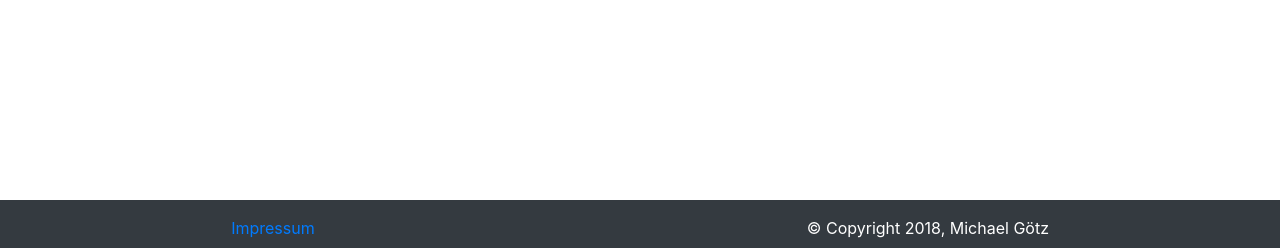
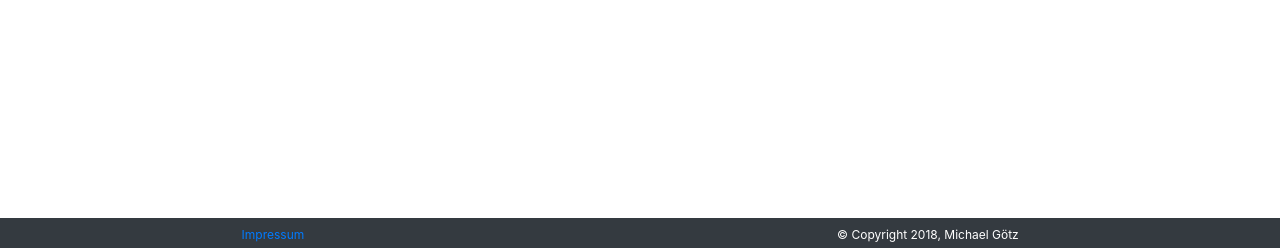
Before and after one commit to michigg/quotes, a Django app: page / in a window 1280 px wide. Shown: the part 552-800 px from the top of the page. Run offline with Django 3.2, Linux system fonts and the light colour scheme; data that the repository does not hold is empty; some libraries are stand-ins or nearby versions.

Commit message:
Reduce footer size

```diff
--- a/fachschaftszitat/static/home/main.css
+++ b/fachschaftszitat/static/home/main.css
@@ -2,4 +2,5 @@ footer {
     position: fixed;
     bottom: 0;
     width: 100%;
+    font-size: 12px;
 }
--- a/fachschaftszitat/templates/base.jinja
+++ b/fachschaftszitat/templates/base.jinja
@@ -27,7 +27,7 @@
 <body>
 {% block body %}
     <nav class="navbar sticky-top navbar-light bg-light">
-        <a class="navbar-brand" href="#">
+        <a class="navbar-brand" href="{% url 'home' %}">
             <img src="{% static 'images/logo.png' %}" width="30" height="30"
                  class="d-inline-block align-top" alt="">
             WIAI Zitate
@@ -41,7 +41,7 @@
 
         {% block footer %}
             <footer>
-                <div class="row text-center bg-dark text-white pt-3 pb-2">
+                <div class="row text-center bg-dark text-white pt-2 pb-1">
                     <div class="col-5">
                         <p class="text-center mb-0"><a href="#">Impressum</a></p>
                     </div>
```
